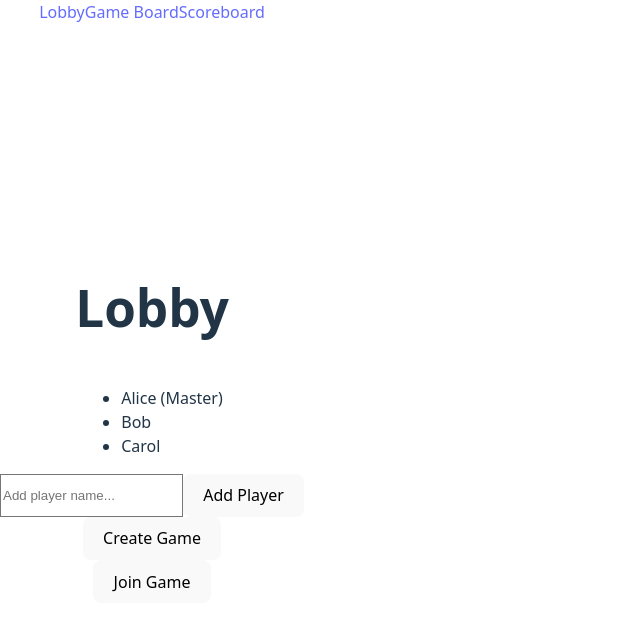
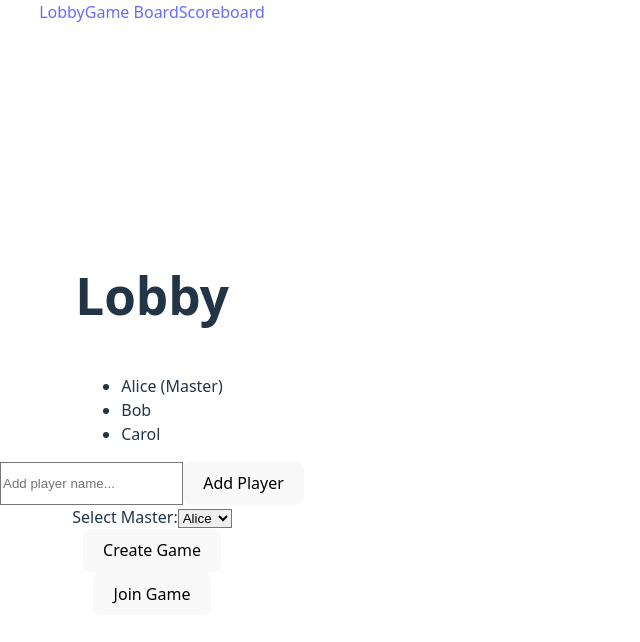
Before and after one commit to brunoengineer/wordguessinggame, a React (Vite) app: page / in a window 1280 px wide. Shown: the top 642 px of the page, without its empty margins (0-640 px from the left). Built offline with nearby package versions, Linux system fonts and the light colour scheme.

Commit message:
feat: add round state and Master selection to Lobby

```diff
--- a/src/hooks/GameContext.jsx
+++ b/src/hooks/GameContext.jsx
@@ -14,9 +14,16 @@ export function GameProvider({ children }) {
     { name: 'Carol', score: 10 },
   ]);
   const [secretWord, setSecretWord] = useState('C _ _ _ _');
+  const [masterIndex, setMasterIndex] = useState(0); // index of current Master
+
+  // Helper to set Master by index
+  const setMaster = (idx) => {
+    setPlayers(players.map((p, i) => ({ ...p, isMaster: i === idx })));
+    setMasterIndex(idx);
+  };
 
   return (
-    <GameContext.Provider value={{ players, setPlayers, scores, setScores, secretWord, setSecretWord }}>
+    <GameContext.Provider value={{ players, setPlayers, scores, setScores, secretWord, setSecretWord, masterIndex, setMaster }}>
       {children}
     </GameContext.Provider>
   );
--- a/src/pages/Lobby.jsx
+++ b/src/pages/Lobby.jsx
@@ -1,9 +1,10 @@
+
 import PlayerList from '../components/PlayerList';
 import { useGame } from '../hooks/GameContext';
 import { useState } from 'react';
 
 export default function Lobby() {
-  const { players, setPlayers } = useGame();
+  const { players, setPlayers, masterIndex, setMaster } = useGame();
   const [newPlayer, setNewPlayer] = useState('');
 
   const handleAddPlayer = () => {
@@ -28,6 +29,18 @@ export default function Lobby() {
           Add Player
         </button>
       </div>
+      <div className="mb-4">
+        <label className="font-semibold mr-2">Select Master:</label>
+        <select
+          className="border rounded px-3 py-2"
+          value={masterIndex}
+          onChange={e => setMaster(Number(e.target.value))}
+        >
+          {players.map((p, idx) => (
+            <option key={idx} value={idx}>{p.name}</option>
+          ))}
+        </select>
+      </div>
       <button className="bg-blue-600 text-white px-4 py-2 rounded shadow">Create Game</button>
       <button className="bg-green-600 text-white px-4 py-2 rounded shadow mt-2">Join Game</button>
     </div>
```
